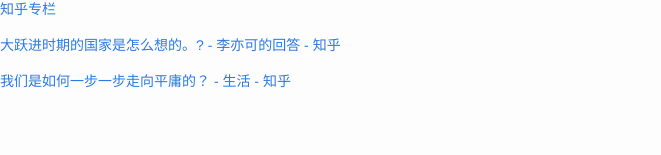
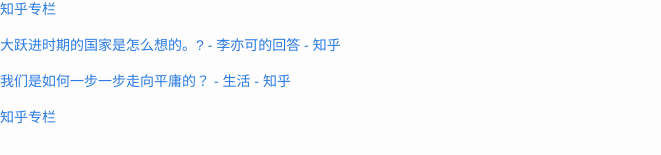
Before and after one commit to cnwarden/cnwarden.github.io, a Jekyll site: the page built from fav/index.md, in a window 1280 px wide and 900 px high, scrolled down 6786 px. Shown: the part 742-897 px from the top of the window, without its empty margins (0-661 px from the left). Built offline with Jekyll 4.4.1, drawn with Linux system fonts in a browser that asks for light colours; emoji names are drawn with the system emoji font; before the commit the page ends 7650 px from its top, so only the background shows below that.

Commit message:
auto commit

```diff
--- a/fav/index.md
+++ b/fav/index.md
@@ -422,3 +422,5 @@ title:  fav
 [大跃进时期的国家是怎么想的。? - 李亦可的回答 - 知乎](http://www.zhihu.com/question/29217693/answer/92523826)
 
 [我们是如何一步一步走向平庸的？ - 生活 - 知乎](https://www.zhihu.com/question/33220674)
+
+[知乎专栏](http://zhuanlan.zhihu.com/purerender/20638731)
```
